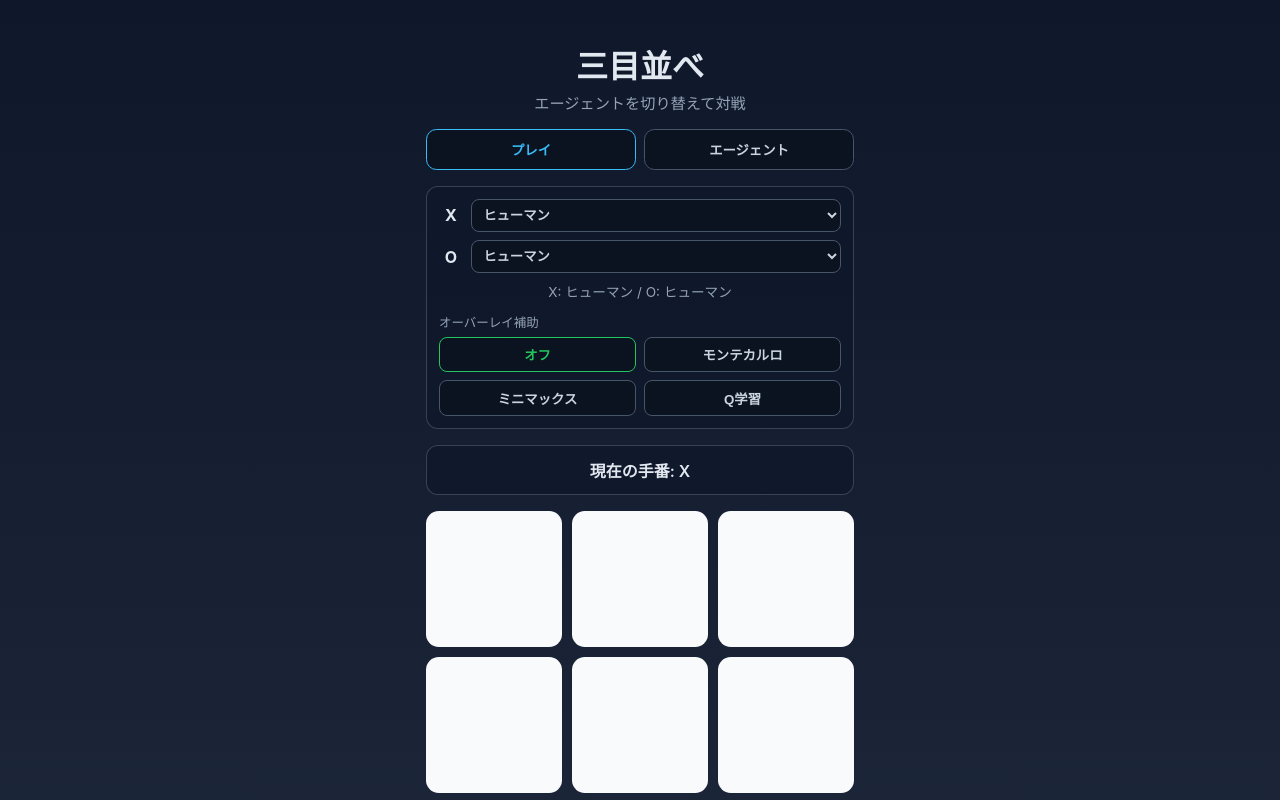
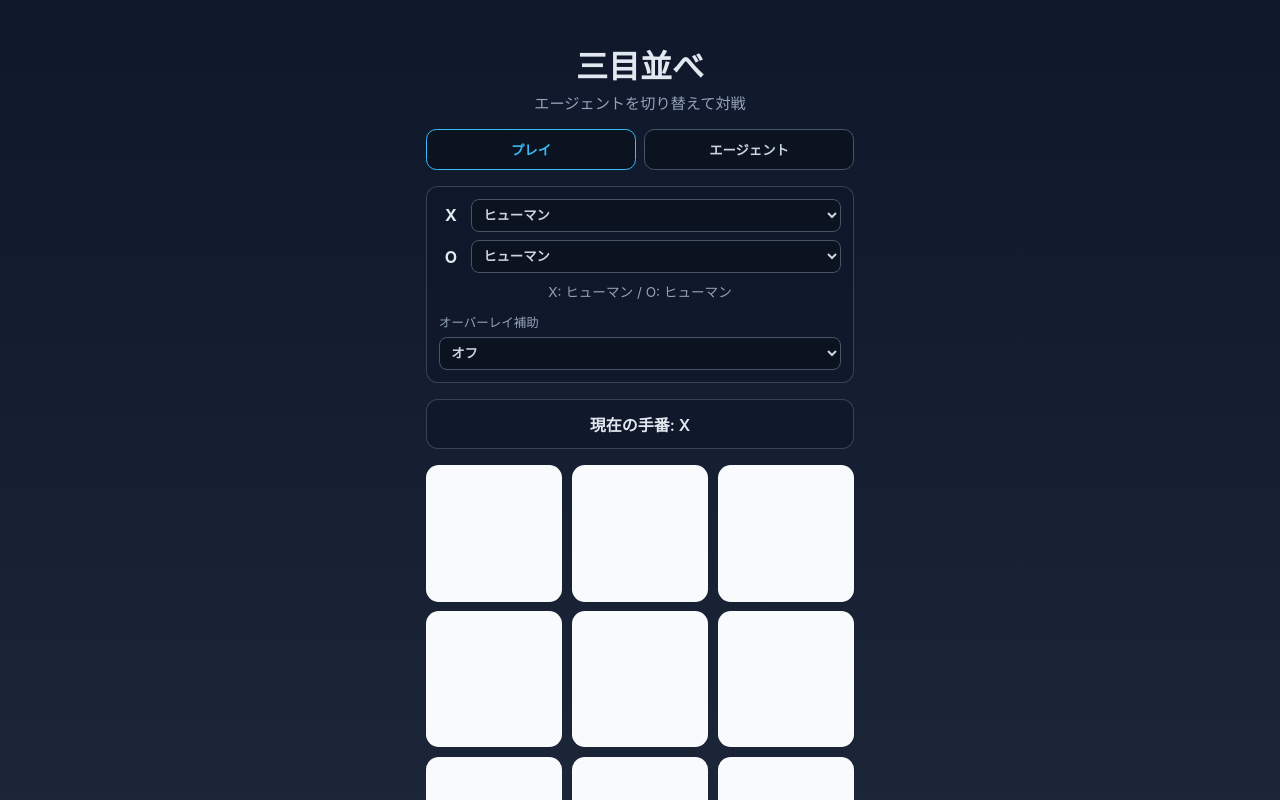
Before and after one commit to hariboten/tic-tac-toe, an Angular app: page / in a window 1280 px wide. Shown: the top 800 px of the page. Built offline with nearby package versions, Linux system fonts and the light colour scheme.

Commit message:
オーバーレイ補助の選択UIもプルダウン化

```diff
--- a/src/app/app.component.html
+++ b/src/app/app.component.html
@@ -54,13 +54,17 @@
       <p class="mode">{{ modeText }}</p>
 
       <div class="overlay-assistant">
-        <span class="overlay-assistant-label">オーバーレイ補助</span>
-        <div class="overlay-assistant-buttons">
-          <button type="button" class="agent-toggle" [ngClass]="{ active: overlayAssistant === 'OFF' }" (click)="setOverlayAssistant('OFF')">オフ</button>
-          <button type="button" class="agent-toggle" [ngClass]="{ active: overlayAssistant === 'MONTE_CARLO' }" (click)="setOverlayAssistant('MONTE_CARLO')">モンテカルロ</button>
-          <button type="button" class="agent-toggle" [ngClass]="{ active: overlayAssistant === 'MINIMAX' }" (click)="setOverlayAssistant('MINIMAX')">ミニマックス</button>
-          <button type="button" class="agent-toggle" [ngClass]="{ active: overlayAssistant === 'Q_LEARNING' }" (click)="setOverlayAssistant('Q_LEARNING')">Q学習</button>
-        </div>
+        <label class="overlay-assistant-label" for="overlay-assistant-select">オーバーレイ補助</label>
+        <select
+          id="overlay-assistant-select"
+          class="agent-select"
+          [ngModel]="overlayAssistant"
+          (ngModelChange)="setOverlayAssistant($event)"
+        >
+          @for (assistant of availableOverlayAssistants; track assistant.value) {
+            <option [value]="assistant.value">{{ assistant.label }}</option>
+          }
+        </select>
       </div>
     </section>
 
--- a/src/app/app.component.scss
+++ b/src/app/app.component.scss
@@ -81,21 +81,6 @@ h1 {
   font-weight: 600;
 }
 
-.agent-toggle {
-  border: 1px solid #475569;
-  border-radius: 0.5rem;
-  background: #0b1220;
-  color: #cbd5e1;
-  padding: 0.45rem;
-  font-weight: 600;
-  white-space: nowrap;
-}
-
-.agent-toggle.active {
-  border-color: #22c55e;
-  color: #22c55e;
-}
-
 .mode {
   margin: 0;
   color: #94a3b8;
@@ -112,12 +97,6 @@ h1 {
   margin-bottom: 0.35rem;
   color: #94a3b8;
   font-size: 0.78rem;
-}
-
-.overlay-assistant-buttons {
-  display: grid;
-  grid-template-columns: repeat(2, minmax(0, 1fr));
-  gap: 0.5rem;
 }
 
 .status {
@@ -325,14 +304,8 @@ h1 {
     gap: 0.4rem;
   }
 
-  .agent-buttons,
   .training-actions {
     gap: 0.4rem;
-  }
-
-  .agent-toggle {
-    font-size: 0.8rem;
-    padding-inline: 0.3rem;
   }
 }
 
--- a/src/app/app.component.ts
+++ b/src/app/app.component.ts
@@ -42,6 +42,12 @@ export class AppComponent implements OnInit, OnDestroy {
   protected trainingMessage = '未学習';
   protected persistenceMessage = '保存データ未読み込み';
   protected portableJson = '';
+  protected readonly availableOverlayAssistants: Array<{ value: 'OFF' | 'MONTE_CARLO' | 'MINIMAX' | 'Q_LEARNING'; label: string }> = [
+    { value: 'OFF', label: 'オフ' },
+    { value: 'MONTE_CARLO', label: 'モンテカルロ' },
+    { value: 'MINIMAX', label: 'ミニマックス' },
+    { value: 'Q_LEARNING', label: 'Q学習' }
+  ];
   protected overlayAssistant: 'OFF' | 'MONTE_CARLO' | 'MINIMAX' | 'Q_LEARNING' = 'OFF';
   protected monteCarloOverlay: Map<number, number> = new Map();
 
```
Also changed, not shown: 1 other file (tests, documents, lock files or other folders).
